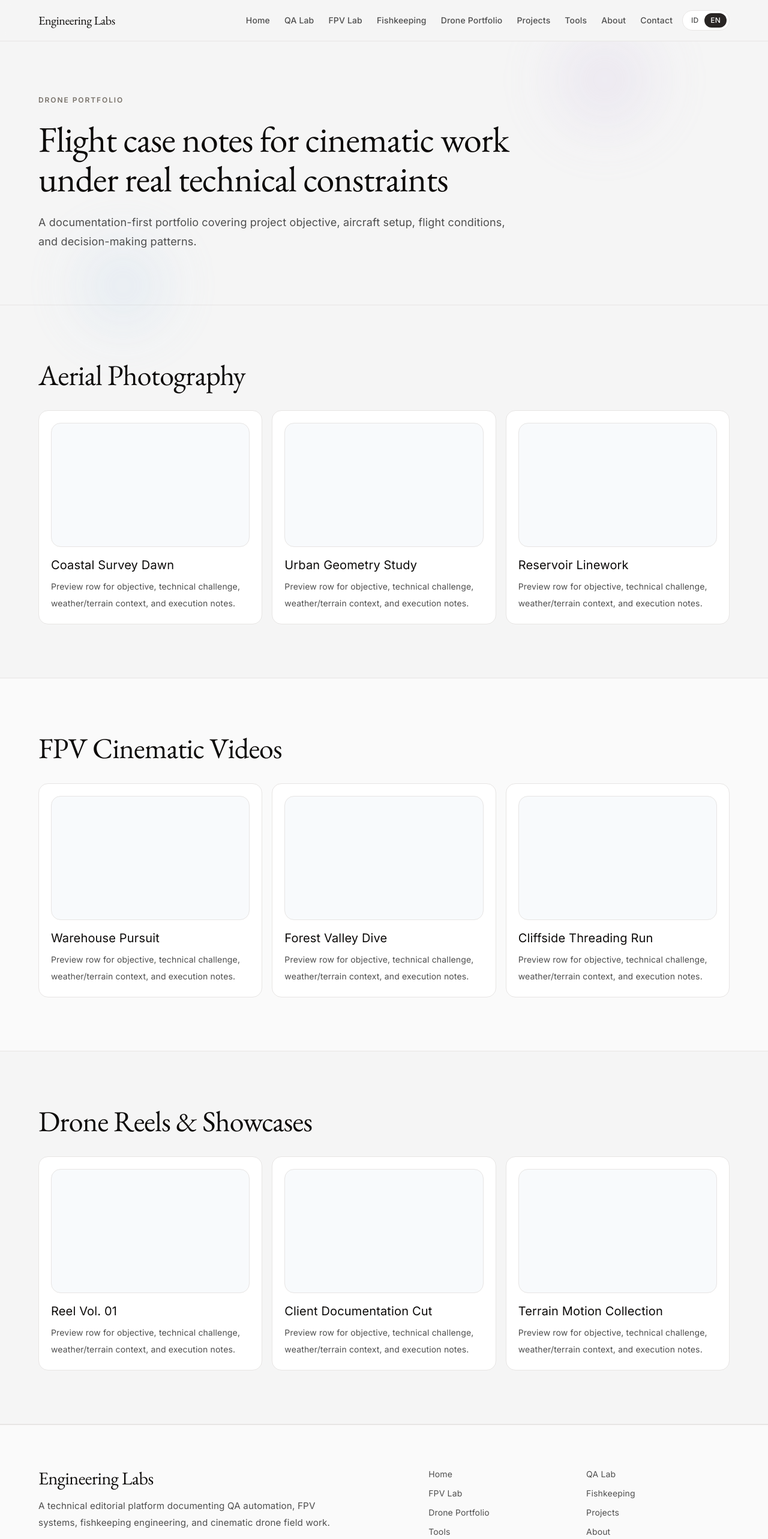
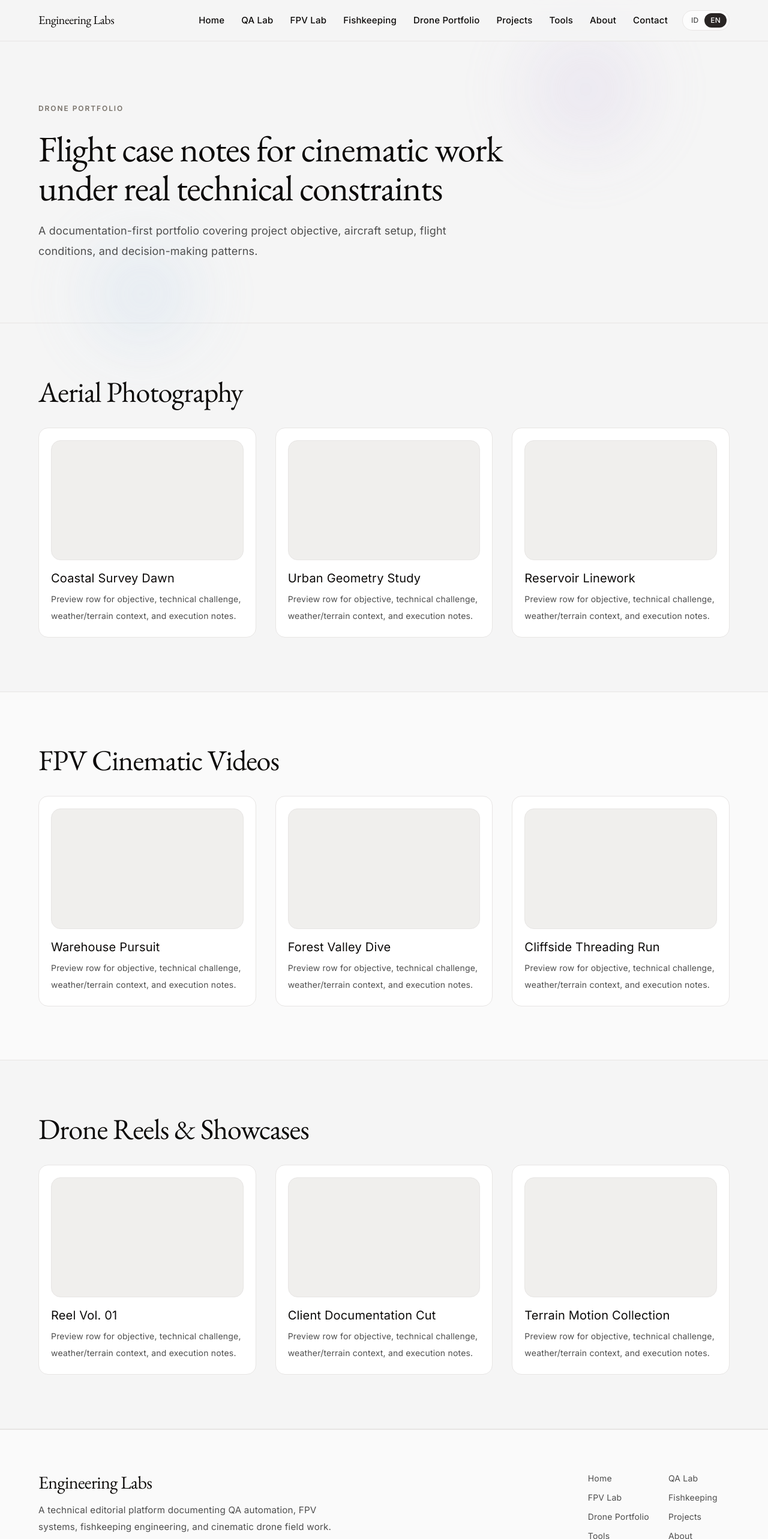
Before and after one commit to randykaskuser/ranmaul-engineering-labs, a Next.js app: page /drone-portfolio in a window 1280 px wide. Shown: the top 2566 px of the page at 60% size. Built offline with nearby package versions, Linux system fonts and the light colour scheme.

Commit message:
Phase 2: refine typography, spacing, containers, and navigation

```diff
--- a/app/drone-portfolio/page.tsx
+++ b/app/drone-portfolio/page.tsx
@@ -1,4 +1,7 @@
 import { createPageMetadata } from "@/lib/page-metadata";
+import { Grid } from "@/components/layout/grid";
+import { Section } from "@/components/layout/section";
+import { Stack } from "@/components/layout/stack";
 
 export const metadata = createPageMetadata(
   "Drone Portfolio",
@@ -23,33 +26,44 @@ const portfolioRows = [
 export default function DronePortfolioPage() {
   return (
     <>
-      <section className="section-space orb-surface section-divider">
-        <div className="container space-y-6">
-          <p className="text-xs font-semibold uppercase tracking-[0.16em] text-muted">Drone Portfolio</p>
+      <Section space="lg" divider orb>
+        <div className="container">
+          <Stack gap="md">
+            <p className="type-kicker">Drone Portfolio</p>
             <h1 className="display-title max-w-4xl text-4xl text-ink md:text-6xl">
               Flight case notes for cinematic work under real technical constraints
             </h1>
-          <p className="max-w-[70ch] text-base leading-8 text-body md:text-lg">
+            <p className="type-lede max-w-[68ch]">
               A documentation-first portfolio covering project objective, aircraft setup, flight conditions, and decision-making patterns.
             </p>
+          </Stack>
         </div>
-      </section>
+      </Section>
 
       {portfolioRows.map((row) => (
-        <section key={row.label} className="section-space section-divider bg-canvas-soft even:bg-canvas">
+        <Section
+          key={row.label}
+          divider
+          tone="soft"
+          className="even:bg-canvas"
+        >
           <div className="container">
             <h2 className="display-title text-3xl text-ink md:text-5xl">{row.label}</h2>
-            <div className="mt-8 grid gap-4 md:grid-cols-2 lg:grid-cols-3">
+            <div className="mt-8">
+              <Grid columns={3} gap="md">
                 {row.items.map((item) => (
                   <article key={item} className="editorial-card p-4 md:p-5">
                     <div className="aspect-[16/10] rounded-2xl border border-hairline bg-surface-card-soft" />
                     <h3 className="mt-4 text-xl text-ink">{item}</h3>
-                  <p className="mt-2 text-sm leading-7 text-body">Preview row for objective, technical challenge, weather/terrain context, and execution notes.</p>
+                    <p className="mt-2 text-sm leading-7 text-body">
+                      Preview row for objective, technical challenge, weather/terrain context, and execution notes.
+                    </p>
                   </article>
                 ))}
+              </Grid>
             </div>
           </div>
-        </section>
+        </Section>
       ))}
     </>
   );
--- a/app/globals.css
+++ b/app/globals.css
@@ -17,17 +17,41 @@
 }
 
 :root {
-  --container: 72rem;
-  --container-wide: 80rem;
-  --container-reading: 70ch;
+  /*
+    Container system
+    - default: comfortable multi-purpose width
+    - wide: for grids / hero compositions
+    - reading: hard cap for long-form (prepares for future MDX)
+  */
+  --container: 72rem; /* 1152px */
+  --container-wide: 82rem; /* 1312px */
+  --container-reading: 68ch;
+
+  /* Editorial gutter rhythm (mobile-first). */
+  --gutter: 1.25rem; /* 20px */
+  --gutter-sm: 1.5rem; /* 24px */
+  --gutter-lg: 2.25rem; /* 36px */
+}
+
+@media (min-width: 40rem) {
+  :root {
+    --gutter: var(--gutter-sm);
+  }
+}
+
+@media (min-width: 64rem) {
+  :root {
+    --gutter: var(--gutter-lg);
+  }
 }
 
 body {
   background: var(--canvas);
   color: var(--ink);
   font-family: var(--font-inter), sans-serif;
-  letter-spacing: 0.01em;
-  line-height: 1.6;
+  letter-spacing: 0.012em;
+  line-height: 1.7;
+  text-rendering: geometricPrecision;
 }
 
 a {
@@ -36,17 +60,17 @@ a {
 }
 
 .container {
-  width: min(100% - 2rem, var(--container));
+  width: min(100% - (var(--gutter) * 2), var(--container));
   margin-inline: auto;
 }
 
 .container-wide {
-  width: min(100% - 2rem, var(--container-wide));
+  width: min(100% - (var(--gutter) * 2), var(--container-wide));
   margin-inline: auto;
 }
 
 .container-reading {
-  width: min(100% - 2rem, var(--container));
+  width: min(100% - (var(--gutter) * 2), var(--container));
   margin-inline: auto;
 }
 
@@ -54,9 +78,47 @@ a {
   max-width: var(--container-reading);
 }
 
+.container-bleed {
+  width: min(100% - (var(--gutter) * 2), var(--container-wide));
+  margin-inline: auto;
+}
+
 .site-container {
-  width: min(100% - 2rem, var(--container));
+  width: min(100% - (var(--gutter) * 2), var(--container));
   margin-inline: auto;
+}
+
+/*
+  Typography scale
+  - Display: serif, low weight, tight tracking (editorial signature)
+  - Body: sans, slightly open tracking (technical readability)
+*/
+
+.type-kicker {
+  font-size: 0.75rem;
+  font-weight: 600;
+  letter-spacing: 0.16em;
+  text-transform: uppercase;
+  color: var(--muted);
+}
+
+.type-title {
+  font-size: 1.125rem;
+  line-height: 1.45;
+  font-weight: 500;
+  letter-spacing: 0.01em;
+}
+
+.type-lede {
+  font-size: 1.0625rem;
+  line-height: 1.85;
+  color: var(--body);
+}
+
+@media (min-width: 48rem) {
+  .type-lede {
+    font-size: 1.125rem;
+  }
 }
 
 .section-space-sm {
@@ -71,18 +133,26 @@ a {
   padding-block: clamp(5rem, 8vw, 7.5rem);
 }
 
+.section-space-xl {
+  padding-block: clamp(6rem, 9vw, 9.5rem);
+}
+
+.section-tight {
+  padding-block: clamp(2.5rem, 5vw, 4rem);
+}
+
 .display-title {
   font-family: var(--font-display), serif;
-  letter-spacing: -0.015em;
+  letter-spacing: -0.02em;
   font-weight: 400;
-  line-height: 1.1;
+  line-height: 1.08;
 }
 
 .type-display {
   font-family: var(--font-display), serif;
-  font-size: clamp(2rem, 5vw, 4rem);
-  letter-spacing: -0.02em;
-  line-height: 1.08;
+  font-size: clamp(2.125rem, 5vw, 4.25rem);
+  letter-spacing: -0.035em;
+  line-height: 1.05;
 }
 
 .type-heading {
@@ -93,7 +163,7 @@ a {
 
 .type-body {
   font-size: clamp(1rem, 1.1vw, 1.125rem);
-  line-height: 1.75;
+  line-height: 1.8;
 }
 
 .type-small {
@@ -118,7 +188,7 @@ a {
   position: absolute;
   pointer-events: none;
   border-radius: 9999px;
-  filter: blur(40px);
+  filter: blur(44px);
   z-index: -1;
   opacity: 0.85;
 }
@@ -139,9 +209,38 @@ a {
   background: radial-gradient(circle, var(--orb-sky), transparent 65%);
 }
 
+@media (min-width: 64rem) {
+  .orb-surface::before {
+    width: 22rem;
+    height: 22rem;
+    top: -6rem;
+  }
+
+  .orb-surface::after {
+    width: 20rem;
+    height: 20rem;
+    bottom: -7rem;
+  }
+}
+
 .editorial-card {
   border: 1px solid var(--hairline);
   background: var(--surface-card);
+  border-radius: 1rem;
+}
+
+.editorial-card:hover {
+  border-color: var(--hairline-strong);
+}
+
+.editorial-card:focus-within {
+  outline: 2px solid var(--hairline-strong);
+  outline-offset: 3px;
+}
+
+.editorial-card-soft {
+  border: 1px solid var(--hairline);
+  background: var(--surface-card-soft);
   border-radius: 1rem;
 }
 
@@ -150,9 +249,15 @@ a {
 }
 
 .article-prose {
-  font-size: 1.05rem;
+  font-size: 1.0625rem;
   line-height: 1.9;
   color: var(--body);
+}
+
+@media (min-width: 48rem) {
+  .article-prose {
+    font-size: 1.125rem;
+  }
 }
 
 .article-prose h1,
@@ -165,6 +270,16 @@ a {
   margin-top: 2.25rem;
   margin-bottom: 0.9rem;
   line-height: 1.25;
+}
+
+.article-prose h2 {
+  font-size: clamp(1.5rem, 2vw, 1.9rem);
+  margin-top: 2.75rem;
+}
+
+.article-prose h3 {
+  font-size: 1.25rem;
+  margin-top: 2.25rem;
 }
 
 .article-prose p,
--- a/app/layout.tsx
+++ b/app/layout.tsx
@@ -14,6 +14,9 @@ const inter = Inter({
 const displaySerif = EB_Garamond({
   variable: "--font-display",
   subsets: ["latin"],
+  // EB Garamond doesn't provide 300 on Google Fonts; keep 400 as the lightest.
+  // The editorial "lighter display" feel is achieved via tracking + size + color,
+  // not ultra-light font weight.
   weight: ["400", "500"],
 });
 
--- /dev/null
+++ b/components/layout/grid.tsx
@@ -0,0 +1,27 @@
+import type { ReactNode } from "react";
+
+type GridProps = {
+  children: ReactNode;
+  className?: string;
+  columns?: 1 | 2 | 3;
+  gap?: "sm" | "md" | "lg";
+};
+
+const columnMap = {
+  1: "grid-cols-1",
+  2: "grid-cols-1 md:grid-cols-2",
+  3: "grid-cols-1 md:grid-cols-3",
+} as const;
+
+const gapMap = {
+  sm: "gap-4 md:gap-5",
+  md: "gap-6 md:gap-8",
+  lg: "gap-8 md:gap-10",
+} as const;
+
+export function Grid({ children, className, columns = 2, gap = "sm" }: GridProps) {
+  const classes = ["grid", gapMap[gap], columnMap[columns], className ?? ""]
+    .filter(Boolean)
+    .join(" ");
+  return <div className={classes}>{children}</div>;
+}
--- /dev/null
+++ b/components/layout/nav-link.tsx
@@ -0,0 +1,26 @@
+import Link from "next/link";
+import type { ReactNode } from "react";
+
+type NavLinkProps = {
+  href: string;
+  children: ReactNode;
+  className?: string;
+};
+
+export function NavLink({ href, children, className }: NavLinkProps) {
+  return (
+    <Link
+      href={href}
+      className={[
+        "rounded-full px-3 py-1.5 text-[0.9375rem] font-medium text-body transition",
+        "hover:bg-surface-card hover:text-ink",
+        "focus-visible:outline focus-visible:outline-2 focus-visible:outline-offset-2 focus-visible:outline-hairline-strong",
+        className ?? "",
+      ]
+        .filter(Boolean)
+        .join(" ")}
+    >
+      {children}
+    </Link>
+  );
+}
--- /dev/null
+++ b/components/layout/section.tsx
@@ -0,0 +1,53 @@
+import type { ReactNode } from "react";
+
+type SectionProps = {
+  children: ReactNode;
+  className?: string;
+  /**
+   * Vertical rhythm preset.
+   * - "default": editorial section spacing
+   * - "lg": larger hero-ish spacing
+   * - "xl": biggest spacing (rare)
+   * - "tight": compact band
+   */
+  space?: "default" | "lg" | "xl" | "tight";
+  /** Add a subtle divider line at the bottom. */
+  divider?: boolean;
+  /** Use alternate canvas band for pacing. */
+  tone?: "default" | "soft";
+  /** Enable background orbs (subtle cinematic atmosphere). */
+  orb?: boolean;
+};
+
+const spaceMap = {
+  default: "section-space",
+  lg: "section-space-lg",
+  xl: "section-space-xl",
+  tight: "section-tight",
+} as const;
+
+const toneMap = {
+  default: "",
+  soft: "bg-canvas-soft",
+} as const;
+
+export function Section({
+  children,
+  className,
+  space = "default",
+  divider = false,
+  tone = "default",
+  orb = false,
+}: SectionProps) {
+  const classes = [
+    spaceMap[space],
+    toneMap[tone],
+    divider ? "section-divider" : "",
+    orb ? "orb-surface" : "",
+    className ?? "",
+  ]
+    .filter(Boolean)
+    .join(" ");
+
+  return <section className={classes}>{children}</section>;
+}
--- a/components/layout/site-footer.tsx
+++ b/components/layout/site-footer.tsx
@@ -13,10 +13,13 @@ export function SiteFooter() {
               A technical editorial platform documenting QA automation, FPV systems,
               fishkeeping engineering, and cinematic drone field work.
             </p>
+            <p className="text-xs tracking-[0.12em] text-muted">
+              Premium engineering editorial · Minimal by default · Built for long-form readability
+            </p>
           </div>
 
-          <nav aria-label="Footer">
-            <ul className="grid grid-cols-2 gap-x-6 gap-y-3 text-sm text-body">
+          <nav aria-label="Footer" className="md:justify-self-end">
+            <ul className="grid grid-cols-2 gap-x-8 gap-y-3 text-sm text-body">
               {NAV_LINKS.map((link) => (
                 <li key={link.href}>
                   <Link href={link.href} className="transition-colors hover:text-ink focus-visible:text-ink">
@@ -27,6 +30,11 @@ export function SiteFooter() {
             </ul>
           </nav>
         </div>
+
+        <div className="mt-10 flex flex-wrap items-center justify-between gap-3 border-t border-hairline pt-6 text-xs text-muted">
+          <p>© {new Date().getFullYear()} Engineering Labs. All notes are published for learning and reuse.</p>
+          <p>Built with Next.js · Content-first architecture</p>
+        </div>
       </SiteContainer>
     </footer>
   );
--- a/components/layout/site-header.tsx
+++ b/components/layout/site-header.tsx
@@ -4,13 +4,14 @@ import Link from "next/link";
 import { useState } from "react";
 import { NAV_LINKS } from "@/lib/site";
 import { SiteContainer } from "./site-container";
+import { NavLink } from "./nav-link";
 
 export function SiteHeader() {
   const [open, setOpen] = useState(false);
   const [language, setLanguage] = useState<"ID" | "EN">("EN");
 
   return (
-    <header className="sticky top-0 z-40 border-b border-hairline bg-canvas/90 backdrop-blur">
+    <header className="sticky top-0 z-40 border-b border-hairline bg-canvas/92 backdrop-blur">
       <SiteContainer>
         <div className="flex h-16 items-center justify-between gap-4 md:h-[4.25rem]">
           <Link href="/" className="display-title text-xl tracking-tight text-ink">
@@ -20,26 +21,24 @@ export function SiteHeader() {
           <button
             type="button"
             aria-label="Toggle menu"
-            className="rounded-full border border-hairline px-3 py-1.5 text-sm text-body md:hidden"
+            className="rounded-full border border-hairline bg-surface-card/60 px-3 py-1.5 text-sm font-medium text-body md:hidden"
             onClick={() => setOpen((value) => !value)}
           >
             Menu
           </button>
 
-          <div className="hidden items-center gap-4 md:flex">
+          <div className="hidden items-center gap-3 md:flex">
             <nav aria-label="Primary">
-              <ul className="flex items-center gap-6 text-sm font-medium text-body">
+              <ul className="flex items-center gap-1">
                 {NAV_LINKS.map((link) => (
                   <li key={link.href}>
-                    <Link href={link.href} className="transition-colors hover:text-ink focus-visible:text-ink">
-                      {link.label}
-                    </Link>
+                    <NavLink href={link.href}>{link.label}</NavLink>
                   </li>
                 ))}
               </ul>
             </nav>
 
-            <div className="inline-flex items-center rounded-full border border-hairline bg-surface-card p-1 text-xs">
+            <div className="inline-flex items-center rounded-full border border-hairline bg-surface-card/70 p-1 text-xs">
               {(["ID", "EN"] as const).map((lang) => (
                 <button
                   key={lang}
@@ -61,12 +60,12 @@ export function SiteHeader() {
 
         {open ? (
           <nav className="border-t border-hairline py-4 md:hidden" aria-label="Mobile">
-            <ul className="grid gap-2 text-sm text-body">
+            <ul className="grid gap-2 text-[0.95rem] text-body">
               {NAV_LINKS.map((link) => (
                 <li key={link.href}>
                   <Link
                     href={link.href}
-                    className="block rounded-xl border border-transparent px-3 py-2.5 transition-colors hover:border-hairline hover:text-ink"
+                    className="block rounded-2xl border border-transparent px-3 py-2.5 font-medium transition-colors hover:border-hairline hover:bg-surface-card/60 hover:text-ink"
                     onClick={() => setOpen(false)}
                   >
                     {link.label}
@@ -74,7 +73,7 @@ export function SiteHeader() {
                 </li>
               ))}
             </ul>
-            <div className="mt-4 inline-flex items-center rounded-full border border-hairline bg-surface-card p-1 text-xs">
+            <div className="mt-4 inline-flex items-center rounded-full border border-hairline bg-surface-card/70 p-1 text-xs">
               {(["ID", "EN"] as const).map((lang) => (
                 <button
                   key={lang}
--- /dev/null
+++ b/components/layout/stack.tsx
@@ -0,0 +1,18 @@
+import type { ReactNode } from "react";
+
+type StackProps = {
+  children: ReactNode;
+  className?: string;
+  gap?: "sm" | "md" | "lg";
+};
+
+const gapMap = {
+  sm: "space-y-4",
+  md: "space-y-6",
+  lg: "space-y-8 md:space-y-10",
+} as const;
+
+export function Stack({ children, className, gap = "md" }: StackProps) {
+  const classes = [gapMap[gap], className ?? ""].filter(Boolean).join(" ");
+  return <div className={classes}>{children}</div>;
+}
--- a/styles/tokens.css
+++ b/styles/tokens.css
@@ -1,27 +1,9 @@
 :root {
-  --canvas: #0f1115;
-  --canvas-soft: #151922;
-  --surface-card: #1b212c;
-  --surface-card-soft: #202735;
-  --ink: #f3f4f6;
-  --body: #c3cad6;
-  --muted: #9ca6b8;
-  --hairline: #2a3241;
-  --hairline-strong: #374154;
-  --primary: #f3f4f6;
-  --on-primary: #0f1115;
-  --orb-mint: rgba(167, 229, 211, 0.18);
-  --orb-peach: rgba(244, 197, 168, 0.14);
-  --orb-lavender: rgba(200, 184, 224, 0.16);
-  --orb-sky: rgba(168, 200, 232, 0.16);
-}
-
-@media (prefers-color-scheme: light) {
-  :root {
+  /* Default to the editorial light canvas (ElevenLabs-inspired). */
   --canvas: #f5f5f5;
   --canvas-soft: #fafafa;
   --surface-card: #ffffff;
-    --surface-card-soft: #f8fafc;
+  --surface-card-soft: #f0efed;
   --ink: #0c0a09;
   --body: #4e4e4e;
   --muted: #777169;
@@ -29,9 +11,31 @@
   --hairline-strong: #d6d3d1;
   --primary: #292524;
   --on-primary: #ffffff;
+
   --orb-mint: rgba(167, 229, 211, 0.3);
   --orb-peach: rgba(244, 197, 168, 0.26);
   --orb-lavender: rgba(200, 184, 224, 0.3);
   --orb-sky: rgba(168, 200, 232, 0.28);
 }
+
+@media (prefers-color-scheme: dark) {
+  :root {
+    /* Warmer dark canvas closer to ElevenLabs' ink-led darkness (no "dev tool" blues). */
+    --canvas: #0c0a09;
+    --canvas-soft: #141110;
+    --surface-card: #1c1917;
+    --surface-card-soft: #26211f;
+    --ink: #fafaf9;
+    --body: #d6d3d1;
+    --muted: #a8a29e;
+    --hairline: #2d2928;
+    --hairline-strong: #44403c;
+    --primary: #fafaf9;
+    --on-primary: #0c0a09;
+
+    --orb-mint: rgba(167, 229, 211, 0.14);
+    --orb-peach: rgba(244, 197, 168, 0.12);
+    --orb-lavender: rgba(200, 184, 224, 0.12);
+    --orb-sky: rgba(168, 200, 232, 0.12);
   }
+}
```
Also changed, not shown: app/page.tsx (+38 -23 lines), components/sections/page-hero.tsx (+4 -8 lines), 5 other files (tests, documents, lock files or other folders). Lines whose indentation alone changed are shown as unchanged.
